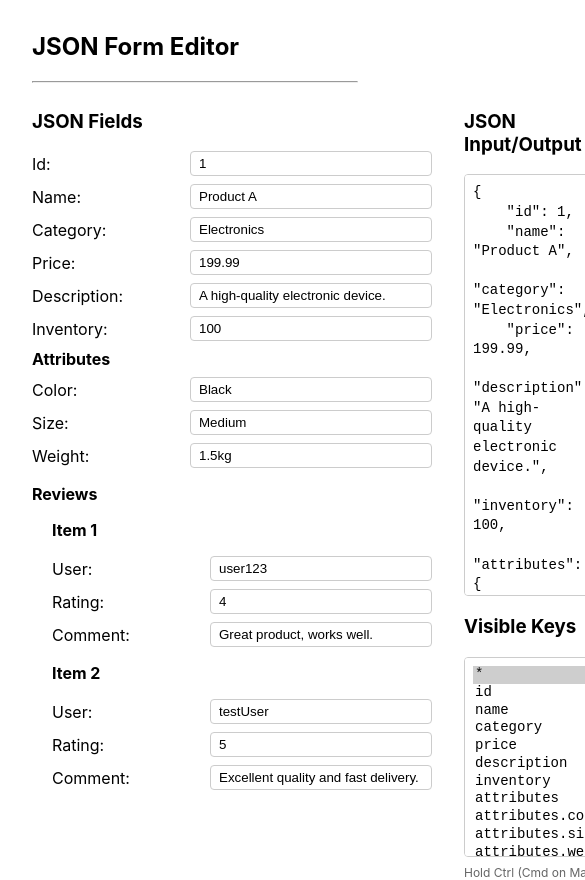
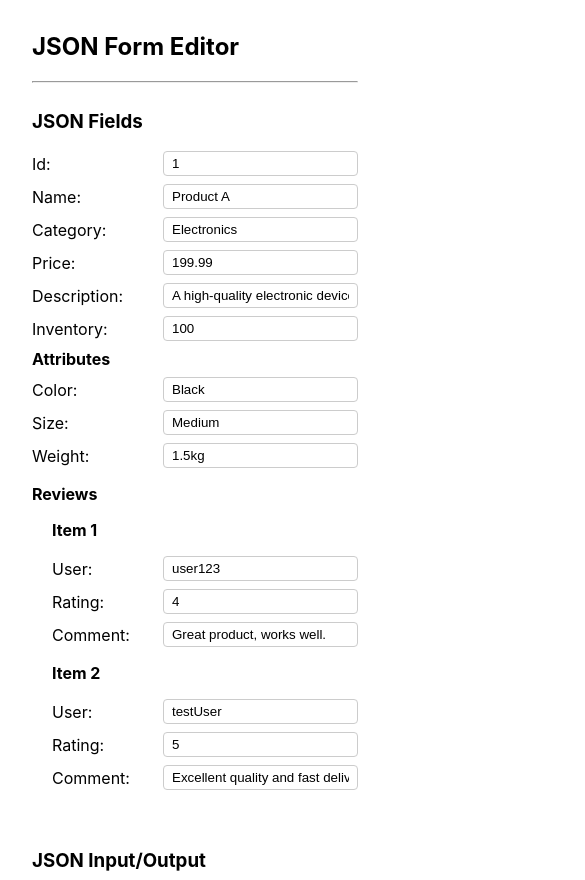
Before and after one commit to RustedAperture/jsonfriend, a React (Create React App) app: page / in a window 390 px wide. Shown: the top 880 px of the page, 585 px wide, since content can reach past the window. Built offline with nearby package versions, Linux system fonts and the light colour scheme.

Commit message:
Update Mobile View

```diff
--- a/package.json
+++ b/package.json
@@ -11,6 +11,7 @@
     "react": "^19.0.0",
     "react-dom": "^19.0.0",
     "react-scripts": "5.0.1",
+    "styled-components": "^6.1.15",
     "web-vitals": "^2.1.4"
   },
   "scripts": {
--- a/src/JsonForm.js
+++ b/src/JsonForm.js
@@ -1,5 +1,6 @@
 import React, { useEffect, useState, useCallback } from 'react';
 import { componentStyles } from './styles/JsonFormStyles';
+import { Container, FormSection, JsonSection } from './styles/StyledComponents';
 import JsonFormField from './components/JsonFormField';
 
 function JsonForm() {
@@ -192,13 +193,13 @@ function JsonForm() {
         <div>
             <h2>JSON Form Editor</h2>
             <hr />
-            <div style={componentStyles.container}>
-                <div style={componentStyles.formSection}>
+            <Container>
+                <FormSection>
                     <h3>JSON Fields</h3>
                     {renderFields(jsonData)}
 
-                </div>
-                <div style={componentStyles.jsonSection}>
+                </FormSection>
+                <JsonSection>
                     <h3>JSON Input/Output</h3>
                     <textarea
                         className="json-output"
@@ -223,8 +224,8 @@ function JsonForm() {
                     <div style={{ fontSize: '12px', color: '#666', marginTop: '8px' }}>
                         Hold Ctrl (Cmd on Mac) to select multiple keys
                     </div>
-                </div>
-            </div>
+                </JsonSection>
+            </Container>
         </div>
     );
 }
--- a/src/styles/JsonFormStyles.js
+++ b/src/styles/JsonFormStyles.js
@@ -1,22 +1,4 @@
 export const componentStyles = {
-    container: {
-        display: 'flex',
-        gap: '2rem',
-        alignItems: 'stretch',
-        minHeight: '100vh'
-    },
-    formSection: {
-        flex: '1',
-        minWidth: '400px'
-    },
-    jsonSection: {
-        flex: '1',
-        position: 'sticky',
-        top: '20px',
-        display: 'flex',
-        flexDirection: 'column',
-        height: 'calc(100vh - 40px)'
-    },
     row: {
         display: 'flex',
         alignItems: 'center',
--- /dev/null
+++ b/src/styles/StyledComponents.js
@@ -0,0 +1,35 @@
+import styled from 'styled-components';
+
+export const Container = styled.div`
+    display: flex;
+    gap: 2rem;
+    align-items: stretch;
+    min-height: 100vh;
+
+    @media (max-width: 768px) {
+        flex-direction: column;
+    }
+`;
+
+export const FormSection = styled.div`
+    flex: 1;
+    min-width: 400px;
+
+    @media (max-width: 768px) {
+        min-width: 100%;
+    }
+`;
+
+export const JsonSection = styled.div`
+    flex: 1;
+    position: sticky;
+    top: 20px;
+    display: flex;
+    flex-direction: column;
+    height: calc(100vh - 40px);
+
+    @media (max-width: 768px) {
+        position: static;
+        height: auto;
+    }
+`;
```
Also changed, not shown: 1 other file (tests, documents, lock files or other folders).
